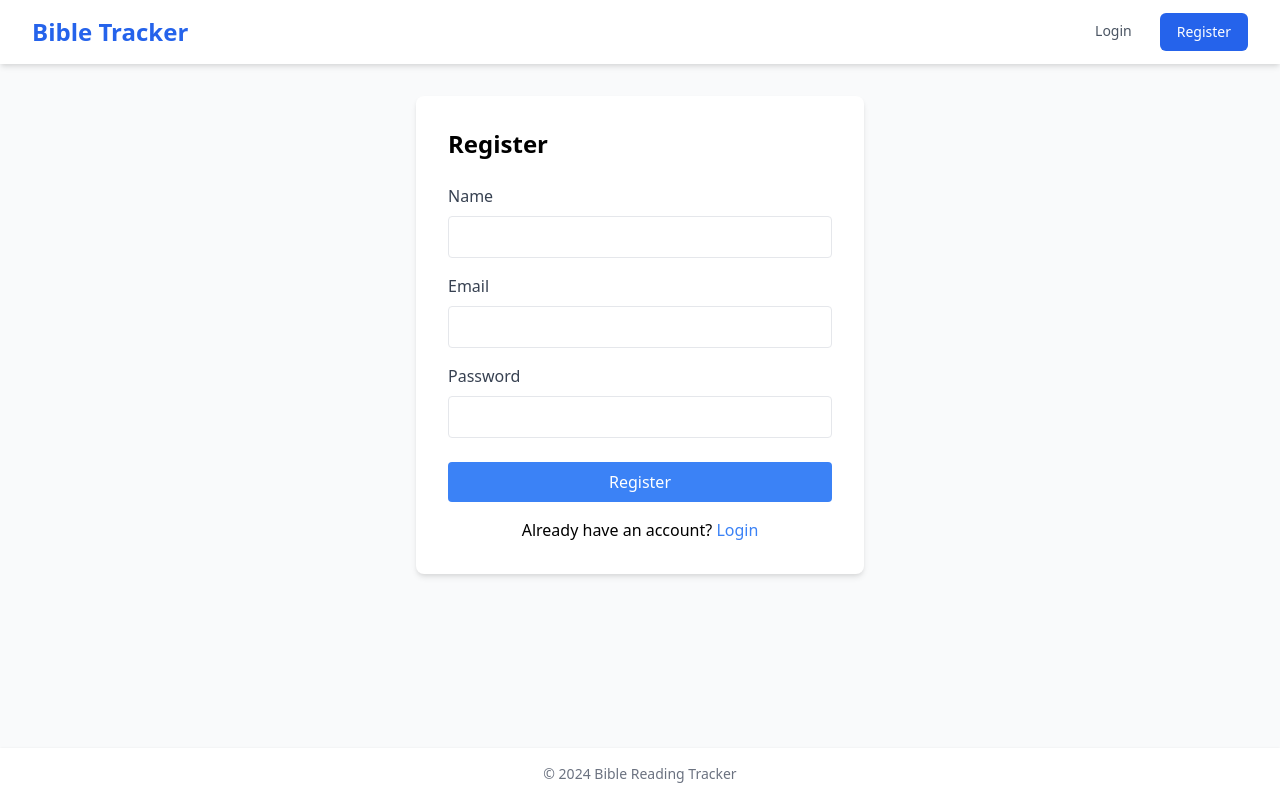
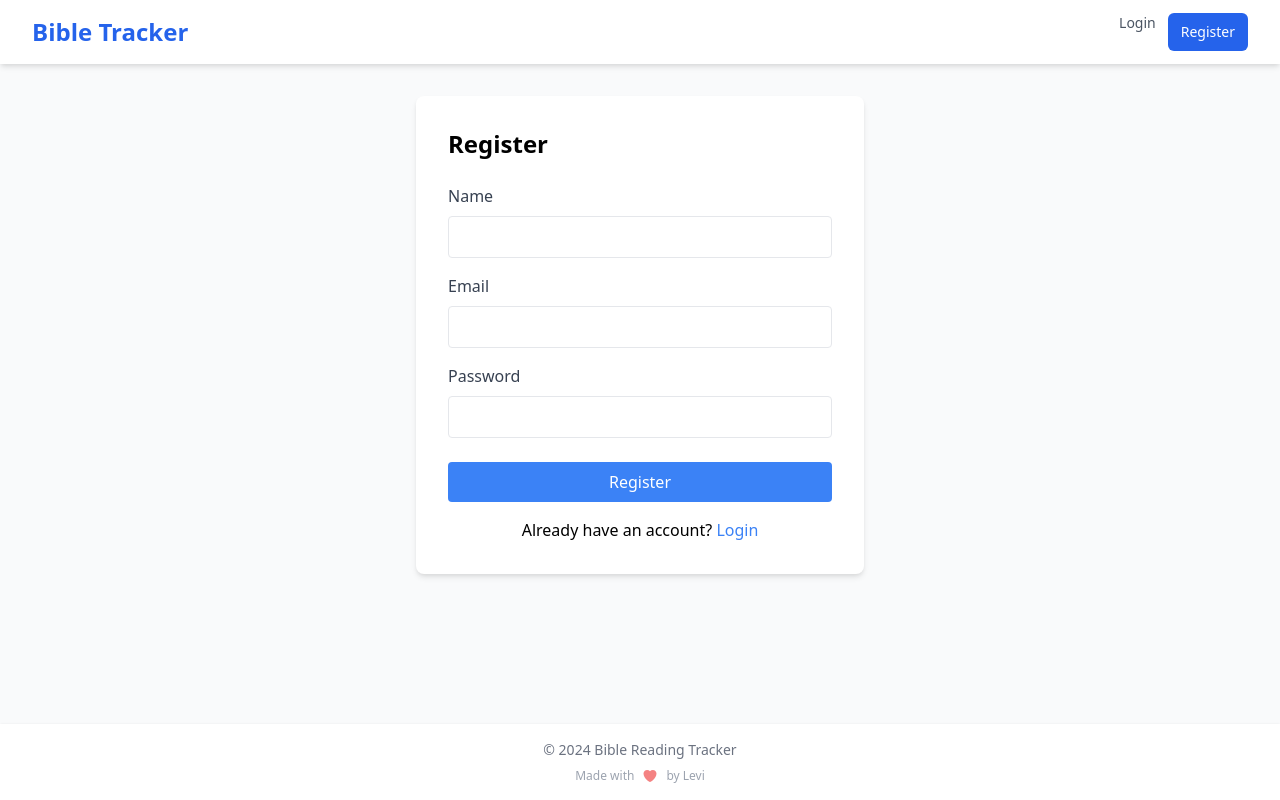
Before and after one commit to Levi-LMN/BibleBuddy, a Flask app: page /register in a window 1280 px wide. Run offline with Flask 3, Linux system fonts and the light colour scheme.

Commit message:
added a footer

```diff
--- a/templates/base.html
+++ b/templates/base.html
@@ -10,33 +10,29 @@
 <body class="bg-gray-50 min-h-screen flex flex-col">
     <nav class="bg-white shadow-md">
         <div class="max-w-7xl mx-auto px-4 sm:px-6 lg:px-8">
-            <div class="flex justify-between h-16">
-                <div class="flex">
-                    <div class="flex-shrink-0 flex items-center">
-                        <a href="{{ url_for('home') }}" class="text-2xl font-bold text-blue-600">Bible Tracker</a>
+            <div class="flex justify-between h-16 items-center">
+                <div class="flex items-center justify-between w-full">
+                    <div class="flex items-center">
+                        <a href="{{ url_for('home') }}" class="text-xl sm:text-2xl font-bold text-blue-600">Bible Tracker</a>
                     </div>
+                    <div class="flex items-center">
                         {% if current_user.is_authenticated %}
-                    <div class="hidden sm:ml-6 sm:flex sm:space-x-8">
-                        <a href="{{ url_for('home') }}" class="text-gray-600 hover:text-blue-600 px-3 py-2 text-sm font-medium flex items-center">
-                            <i data-feather="home" class="mr-2 h-4 w-4"></i>Home
+                        <div class="hidden sm:flex space-x-4 mr-4">
+                            <a href="{{ url_for('home') }}" class="text-gray-600 hover:text-blue-600 px-2 py-1 text-sm font-medium flex items-center">
+                                <i data-feather="home" class="mr-1 h-4 w-4"></i>Home
                             </a>
-                        <a href="{{ url_for('read') }}" class="text-gray-600 hover:text-blue-600 px-3 py-2 text-sm font-medium flex items-center">
-                            <i data-feather="book-open" class="mr-2 h-4 w-4"></i>Read
+                            <a href="{{ url_for('read') }}" class="text-gray-600 hover:text-blue-600 px-2 py-1 text-sm font-medium flex items-center">
+                                <i data-feather="book-open" class="mr-1 h-4 w-4"></i>Read
                             </a>
-                        <a href="{{ url_for('history') }}" class="text-gray-600 hover:text-blue-600 px-3 py-2 text-sm font-medium flex items-center">
-                            <i data-feather="clock" class="mr-2 h-4 w-4"></i>History
+                            <a href="{{ url_for('history') }}" class="text-gray-600 hover:text-blue-600 px-2 py-1 text-sm font-medium flex items-center">
+                                <i data-feather="clock" class="mr-1 h-4 w-4"></i>History
                             </a>
-                        <a href="{{ url_for('list_groups') }}" class="text-gray-600 hover:text-blue-600 px-3 py-2 text-sm font-medium flex items-center">
-                            <i data-feather="users" class="mr-2 h-4 w-4"></i>Groups
+                            <a href="{{ url_for('list_groups') }}" class="text-gray-600 hover:text-blue-600 px-2 py-1 text-sm font-medium flex items-center">
+                                <i data-feather="users" class="mr-1 h-4 w-4"></i>Groups
                             </a>
                         </div>
-                    {% endif %}
-                </div>
-                <div class="hidden sm:ml-6 sm:flex sm:items-center">
-                    {% if current_user.is_authenticated %}
-                    <div class="ml-3 relative">
-                        <div class="flex items-center">
-                            <a href="{{ url_for('view_invitations') }}" class="mr-4 relative">
+                        <div class="flex items-center space-x-3">
+                            <a href="{{ url_for('view_invitations') }}" class="relative">
                                 <i data-feather="mail" class="h-5 w-5 text-gray-400 hover:text-blue-600"></i>
                                 {% if invitation_count > 0 %}
                                 <span class="absolute -top-2 -right-2 bg-red-500 text-white text-xs rounded-full h-4 w-4 flex items-center justify-center">
@@ -44,18 +40,17 @@
                                 </span>
                                 {% endif %}
                             </a>
-                            <a href="{{ url_for('profile') }}" class="mr-4">
+                            <a href="{{ url_for('profile') }}" class="">
                                 <i data-feather="user" class="h-5 w-5 text-gray-400 hover:text-blue-600"></i>
                             </a>
-                            <a href="{{ url_for('logout') }}" class="inline-flex items-center px-4 py-2 border border-transparent text-sm font-medium rounded-md text-white bg-blue-600 hover:bg-blue-700">
+                            <a href="{{ url_for('logout') }}" class="hidden sm:inline-flex items-center px-3 py-2 border border-transparent text-sm font-medium rounded-md text-white bg-blue-600 hover:bg-blue-700">
                                 Logout
                             </a>
                         </div>
-                    </div>
                         {% else %}
-                    <div class="flex space-x-4">
-                        <a href="{{ url_for('login') }}" class="text-gray-600 hover:text-blue-600 px-3 py-2 text-sm font-medium">Login</a>
-                        <a href="{{ url_for('register') }}" class="inline-flex items-center px-4 py-2 border border-transparent text-sm font-medium rounded-md text-white bg-blue-600 hover:bg-blue-700">
+                        <div class="flex space-x-3">
+                            <a href="{{ url_for('login') }}" class="text-gray-600 hover:text-blue-600 text-sm font-medium">Login</a>
+                            <a href="{{ url_for('register') }}" class="inline-flex items-center px-3 py-2 border border-transparent text-sm font-medium rounded-md text-white bg-blue-600 hover:bg-blue-700">
                                 Register
                             </a>
                         </div>
@@ -63,6 +58,31 @@
                     </div>
                 </div>
             </div>
+        </div>
+
+        <!-- Mobile Menu Toggle -->
+        {% if current_user.is_authenticated %}
+        <div class="sm:hidden bg-white border-t">
+            <div class="grid grid-cols-4 text-center">
+                <a href="{{ url_for('home') }}" class="py-3 text-gray-600 hover:text-blue-600 flex flex-col items-center">
+                    <i data-feather="home" class="h-5 w-5"></i>
+                    <span class="text-xs mt-1">Home</span>
+                </a>
+                <a href="{{ url_for('read') }}" class="py-3 text-gray-600 hover:text-blue-600 flex flex-col items-center">
+                    <i data-feather="book-open" class="h-5 w-5"></i>
+                    <span class="text-xs mt-1">Read</span>
+                </a>
+                <a href="{{ url_for('history') }}" class="py-3 text-gray-600 hover:text-blue-600 flex flex-col items-center">
+                    <i data-feather="clock" class="h-5 w-5"></i>
+                    <span class="text-xs mt-1">History</span>
+                </a>
+                <a href="{{ url_for('list_groups') }}" class="py-3 text-gray-600 hover:text-blue-600 flex flex-col items-center">
+                    <i data-feather="users" class="h-5 w-5"></i>
+                    <span class="text-xs mt-1">Groups</span>
+                </a>
+            </div>
+        </div>
+        {% endif %}
     </nav>
 
     <main class="flex-grow container max-w-7xl mx-auto px-4 sm:px-6 lg:px-8 py-8">
@@ -83,9 +103,18 @@
         {% block content %}{% endblock %}
     </main>
 
-    <footer class="bg-white shadow mt-8">
-        <div class="max-w-7xl mx-auto py-4 px-4 sm:px-6 lg:px-8 text-center text-gray-500 text-sm">
+    <footer class="bg-white shadow">
+        <div class="max-w-7xl mx-auto py-4 px-4 sm:px-6 lg:px-8 text-center">
+            <div class="text-gray-500 text-sm">
                 © 2024 Bible Reading Tracker
+            </div>
+            <div class="mt-2 text-xs text-gray-400 flex items-center justify-center">
+                <span class="mr-2">Made with</span>
+                <svg xmlns="http://www.w3.org/2000/svg" viewBox="0 0 24 24" fill="currentColor" class="w-4 h-4 text-red-500 animate-pulse">
+                    <path d="M11.645 20.91l-.007-.003-.022-.012a15.254 15.254 0 01-.383-.218 25.012 25.012 0 01-4.244-3.17C4.688 15.36 2.25 12.174 2.25 8.25 2.25 5.322 4.714 3 7.688 3A5.5 5.5 0 0112 5.052 5.5 5.5 0 0116.313 3c2.973 0 5.437 2.322 5.437 5.25 0 3.925-2.438 7.111-4.739 9.256a25.464 25.464 0 01-4.244 3.17 15.255 15.255 0 01-.383.219l-.022.012-.007.004-.003.001a.752.752 0 01-.704 0l-.003-.001z" />
+                </svg>
+                <span class="ml-2">by Levi</span>
+            </div>
         </div>
     </footer>
 
```
Also changed, not shown: templates/history.html (added, +78 -0 lines). Lines whose indentation alone changed are shown as unchanged.
